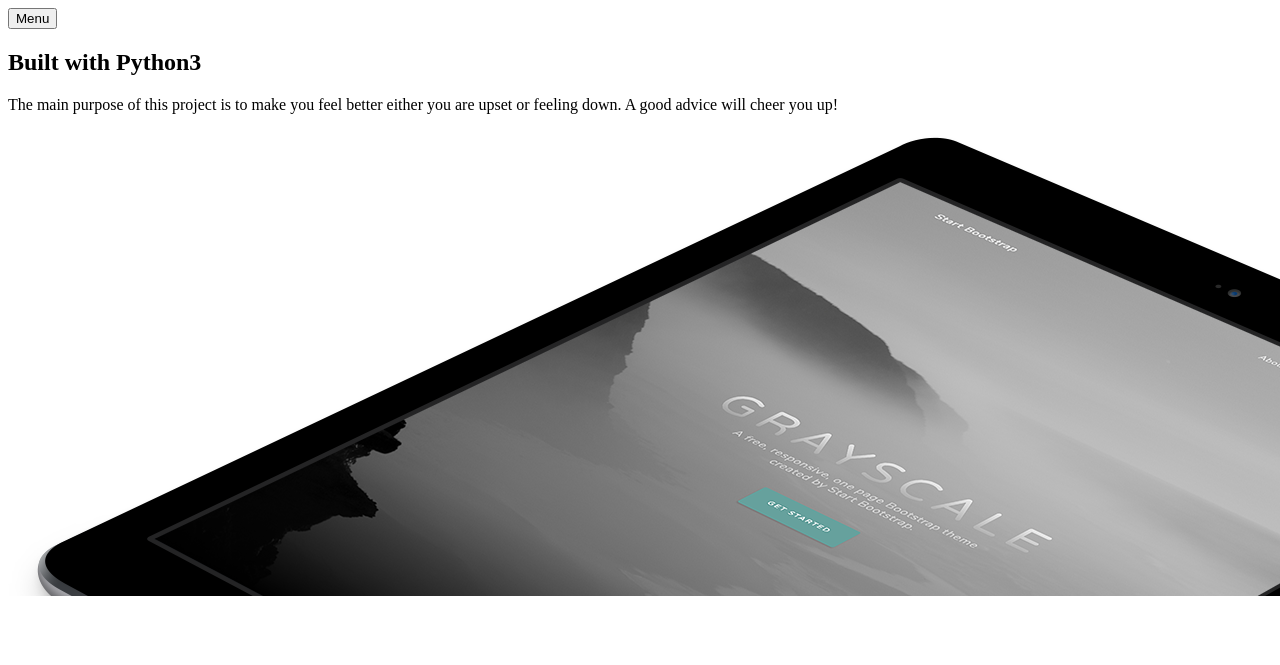
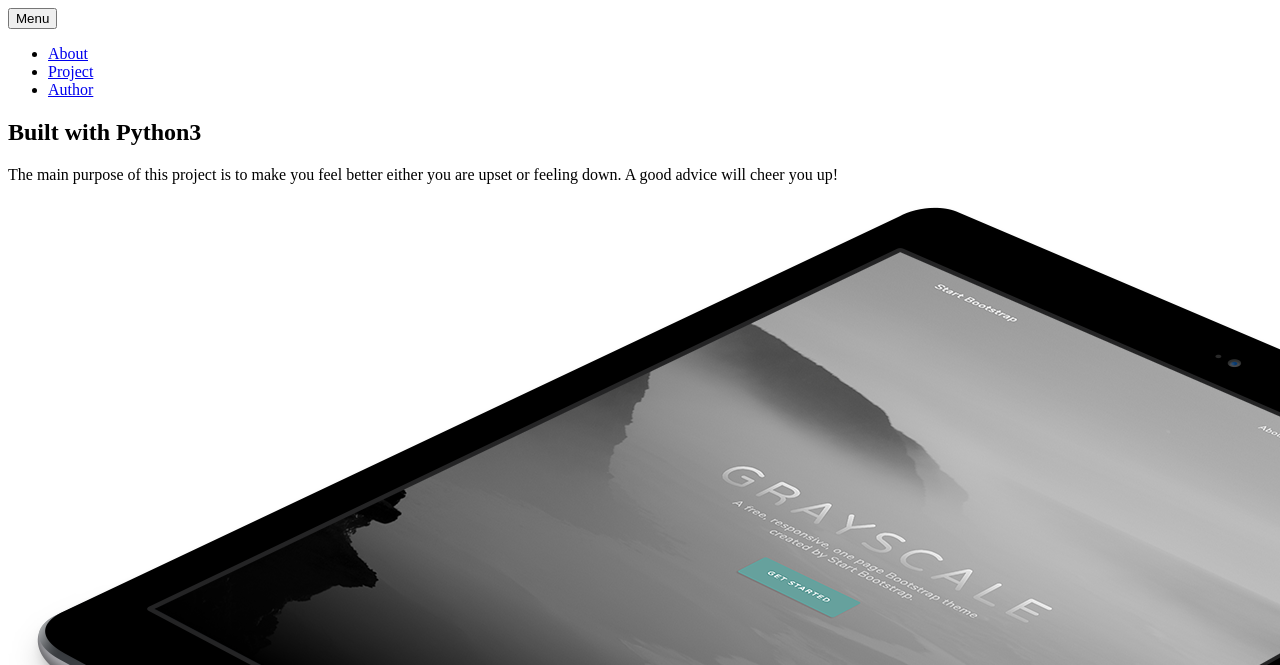
Before and after one commit to AigulTok/MyAdviceApp, a FastAPI app: page /about/ in a window 1280 px wide; the page is wider, and only the part inside the window is pictured. Shown: the top 665 px of that part. Run offline with FastAPI, Linux system fonts and the light colour scheme.

Commit message:
Я всё еще улучшаю навигацию страницу

```diff
--- a/templates/about.html
+++ b/templates/about.html
@@ -8,11 +8,18 @@
         <!-- Navigation-->
         <nav class="navbar navbar-expand-lg navbar-light fixed-top" id="mainNav">
             <div class="container px-4 px-lg-5">
-                <a class="navbar-brand" href="https://my-advice-app.herokuapp.com"></a>
+                <a class="navbar-brand" href="#page-top"></a>
                 <button class="navbar-toggler navbar-toggler-right" type="button" data-bs-toggle="collapse" data-bs-target="#navbarResponsive" aria-controls="navbarResponsive" aria-expanded="false" aria-label="Toggle navigation">
                     Menu
                     <i class="fas fa-bars"></i>
                 </button>
+                <div class="collapse navbar-collapse" id="navbarResponsive">
+                    <ul class="navbar-nav ms-auto">
+                        <li class="nav-item"><a class="nav-link" href="https://my-advice-app.herokuapp.com/about">About</a></li>
+                        <li class="nav-item"><a class="nav-link" href="https://my-advice-app.herokuapp.com/project">Project</a></li>
+                        <li class="nav-item"><a class="nav-link" href="https://my-advice-app.herokuapp.com/author">Author</a></li>
+                    </ul>
+                </div>
             </div>
         </nav>
         <!-- About-->
```
Also changed, not shown: templates/author.html (+8 -1 lines), templates/project.html (+8 -1 lines).
